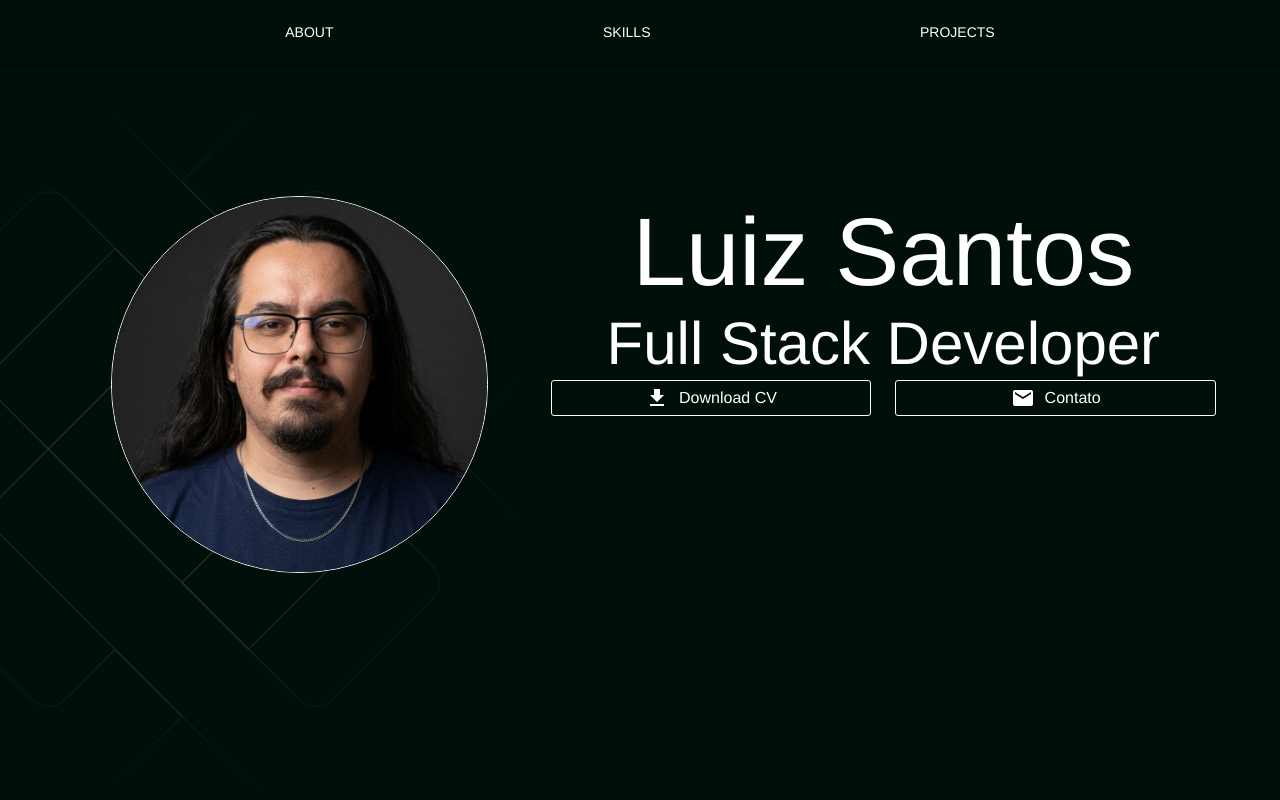
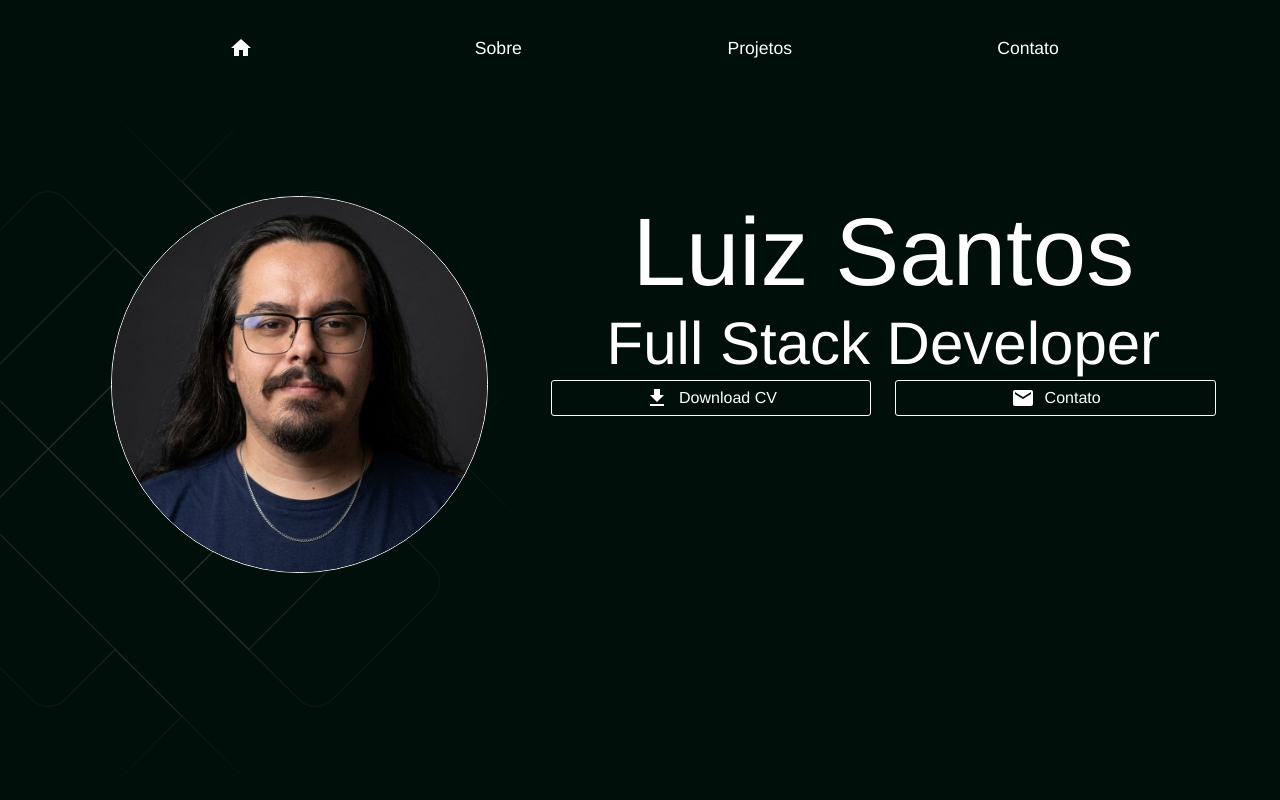
Before and after one commit to lfelipeos/portfolio, a React (Vite) app: page / in a window 1280 px wide. Shown: the top 800 px of the page. Built offline with nearby package versions, Linux system fonts and the light colour scheme.

Commit message:
chore: implementing navbar onclick and contact features

```diff
--- a/src/components/NavBar/NavBar.tsx
+++ b/src/components/NavBar/NavBar.tsx
@@ -2,21 +2,51 @@
 import AppBar from "@mui/material/AppBar"
 import Toolbar from "@mui/material/Toolbar"
 import { Button, styled } from "@mui/material"
+import HomeIcon from '@mui/icons-material/Home';
+
+const StyledToolbar = styled(Toolbar)(({ theme }) => ({
+    display: "flex",
+    justifyContent: "space-evenly",
+}))
 
 const NavBar = () =>{
-    const StyledToolbar = styled(Toolbar)(({  }) =>({
-        display: "flex",
-        justifyContent: "space-evenly",
+    const scrolltoSection = (sectionId) => {
+        if (sectionId === "hero") {
+            window.scrollTo({ top: 0, behavior: "smooth" });
+        } else {
+            const element = document.getElementById(sectionId);
+            if (element) {
+                const offsetTop = element.offsetTop - 64;
+                window.scrollTo({ top: offsetTop, behavior: "smooth" });
+            }
+        }
+    };
 
-    }))
+    const handleContactClick = () => {
+        const mailtoLink = "mailto:lfelipeos.1991@gmail.com?subject=Contato%20via%20portfólio&body=Olá%20Luiz%2C%0A%0AEstou%20entrando%20em%20contato%20com%20você%20através%20do%20seu%20site.%0A%0AAtenciosamente%2C";
+        const link = document.createElement('a');
+        link.href = mailtoLink;
+        document.body.appendChild(link);
+        link.click();
+        document.body.removeChild(link);
+    }
 
     return (
     <>
-        <AppBar position="absolute">
+        <AppBar position="fixed" color="primary" sx={{ boxShadow: "none", pt: 2 }}>
             <StyledToolbar>
-                <Button color="inherit">About</Button>
-                <Button color="inherit">Skills</Button>
-                <Button color="inherit">Projects</Button>
+                <Button onClick={() => scrolltoSection('hero')} sx={{ color: "primary.contrastText", textTransform: "none", fontSize: "1.1rem" }}>
+                    <HomeIcon sx={{ mr: 1 }} />
+                </Button>
+                <Button onClick={() => scrolltoSection('about') } sx={{ color: "primary.contrastText", textTransform: "none", fontSize: "1.1rem" }}>
+                    Sobre
+                </Button>
+                <Button onClick={() => scrolltoSection('projects')} sx={{ color: "primary.contrastText", textTransform: "none", fontSize: "1.1rem" }}>
+                    Projetos
+                </Button>
+                <Button onClick={handleContactClick} sx={{ color: "primary.contrastText", textTransform: "none", fontSize: "1.1rem" }}>
+                    Contato
+                </Button>
             </StyledToolbar>
 
         </AppBar>
--- a/src/pages/Home/sections/About/About.tsx
+++ b/src/pages/Home/sections/About/About.tsx
@@ -45,7 +45,7 @@ const About = () => {
                             variant="h2"
                             sx={{ color: "primary.main", mb: 3, fontWeight: "bold" }}
                         >
-                            About Me
+                            Sobre Mim
                         </Typography>
 
                         <Typography
```
Also changed, not shown: src/pages/Home/sections/Hero/Hero.tsx (+8 -2 lines).
